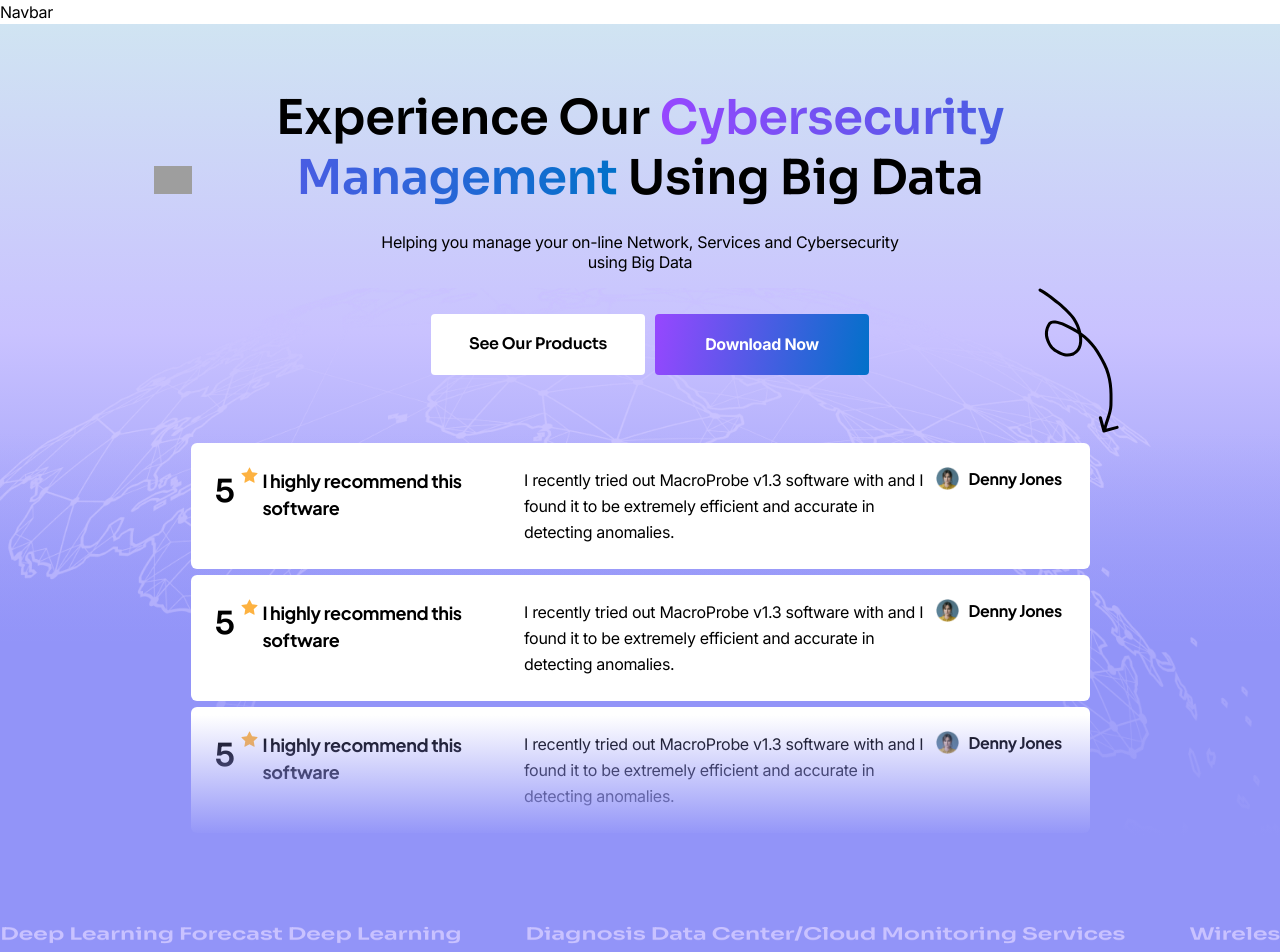
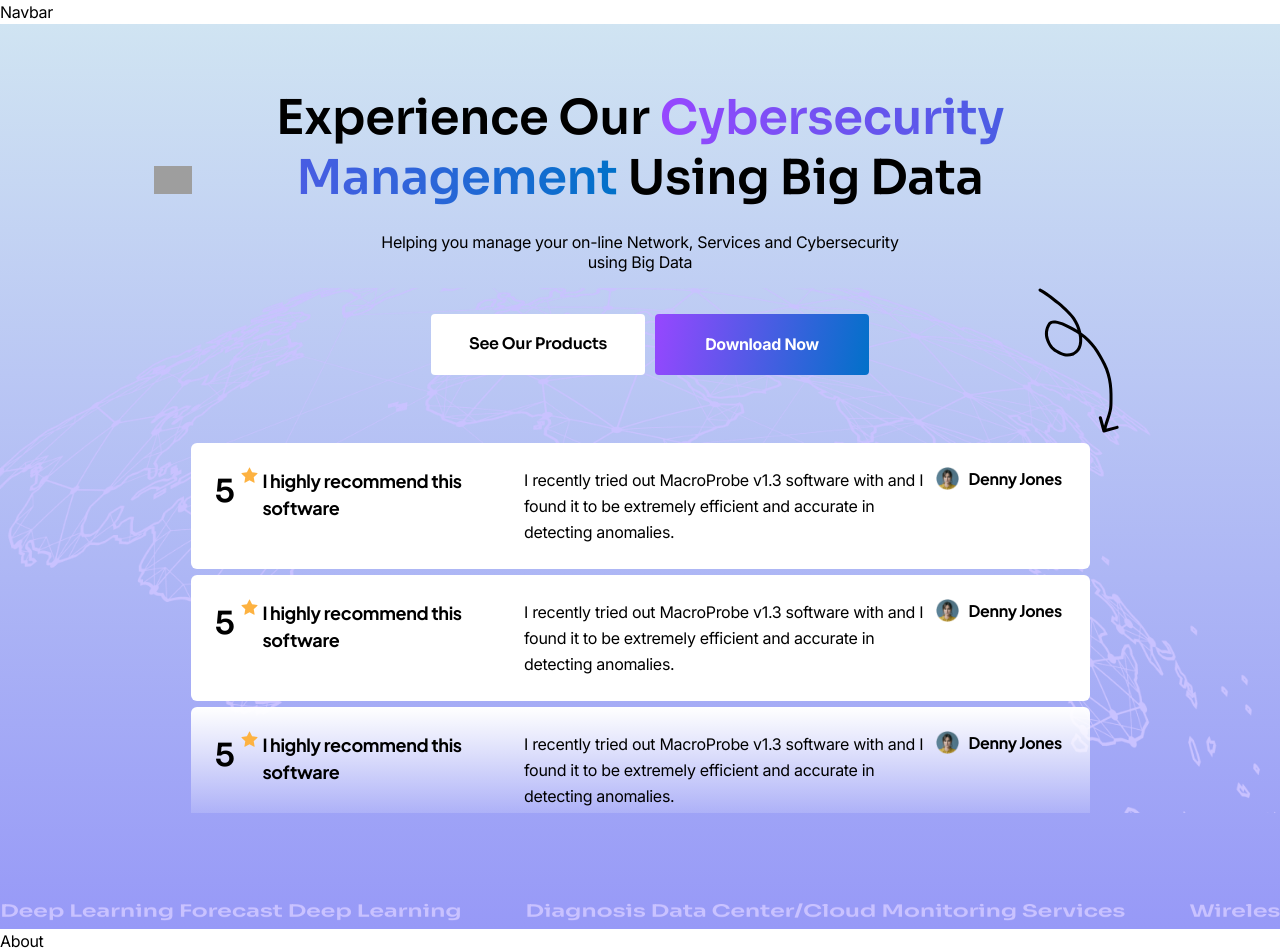
Before and after one commit to Vierra-Digital/eCyberforce-Client, a Next.js app: page / in a window 1280 px wide. Shown: the top 952 px of the page. Built offline with nearby package versions, Linux system fonts and the light colour scheme; grey boxes are pictures that could not be loaded.

Commit message:
gradient fixed

```diff
--- a/src/components/home/hero/Hero.tsx
+++ b/src/components/home/hero/Hero.tsx
@@ -60,12 +60,13 @@ function Hero() {
             <div className={styles.review}>
               <Review />
               <Review />
+              <Review3 />
               <Review />
             </div>
           </div>
 
       </div>
-      <div className="text-[#C9C2FF] bg-[#9294f8] flex w-full overflow-hidden gap-16"
+      <div className="text-[#C9C2FF]  flex w-full overflow-hidden gap-16"
       style={{
         transform: "rotateX(45deg)"
       }}
@@ -114,3 +115,35 @@ const Review = () => {
   </div>
   )
 }
+const Review3 = () => {
+  return(
+  <div className="2sm:flex block lg:gap-[9px] gap-[9px] 2sm:gap-[6px] rounded-[6px] p-[24px] bg-gradient-to-b from-white to-transparent w-[355px] h-[330px] lg:w-[899px] 2sm:w-[750px] 2sm:h-[126px]">
+    <div className="flex items-start gap-[6px]">
+      <h1 className={`text-[32px] ${sora.className}`}>5</h1>
+      <Image
+      src="/star.svg"
+      alt="star"
+      width={17}
+      height={20}
+      />
+    </div>
+    <div className="mb-[9px] 2sm:mb-0">
+      <h2 className={`text-[18px] font-bold ${plus.className}`}>I highly recommend this software</h2>
+    </div>
+    <div className="mb-[9px] 2sm:mb-0">
+      <p className="text-[16px] font-normal leading-[26px] w-[307px] h-[104px] lg:w-[403px] 2sm:w-[300px] 2sm:h-[78px]">I recently tried out MacroProbe v1.3 software with and I found it to be extremely efficient and accurate in detecting anomalies.</p>
+    </div>
+    <div className="mb-[9px] 2sm:mb-0">
+      <Image
+      src="/profile.png"
+      alt="profile"
+      width={26}
+      height={26}
+      />
+    </div>
+    <div>
+      <h2 className={`text-[16px] font-bold ${plus.className} w-[97px] h-[28px]`}>Denny Jones</h2>
+    </div>
+  </div>
+  )
+}
--- a/src/components/home/hero/css/Hero.module.css
+++ b/src/components/home/hero/css/Hero.module.css
@@ -1,5 +1,5 @@
 .Container {
-    background: linear-gradient(to bottom, #D0E4F2, #C9C2FF, #9294f8, #9294f8);
+    background: linear-gradient(to bottom, #D0E4F2, #9799f7 );
 }
 
 .button{
@@ -24,7 +24,6 @@
     display: flex;
     align-items: center;
     justify-content: center;
-    background: linear-gradient(to bottom, transparent, #9294f8);
 }
 
 .review{
@@ -34,20 +33,12 @@
     gap: 6px;
     width: fit-content;
     padding: 10px;
-    height: 403px;
+    height: 380px;
     position: relative;
     overflow: hidden;
 }
 
-.review::before{
-  content: "";
-  position: absolute;
-  top: 0;
-  left: 9px;
-  width: 98%;
-  height: 100%;
-  background: linear-gradient(180deg, transparent 70%, #9294f8);
-}
+
 
 @media (max-width: 786px){
     .review{
```
